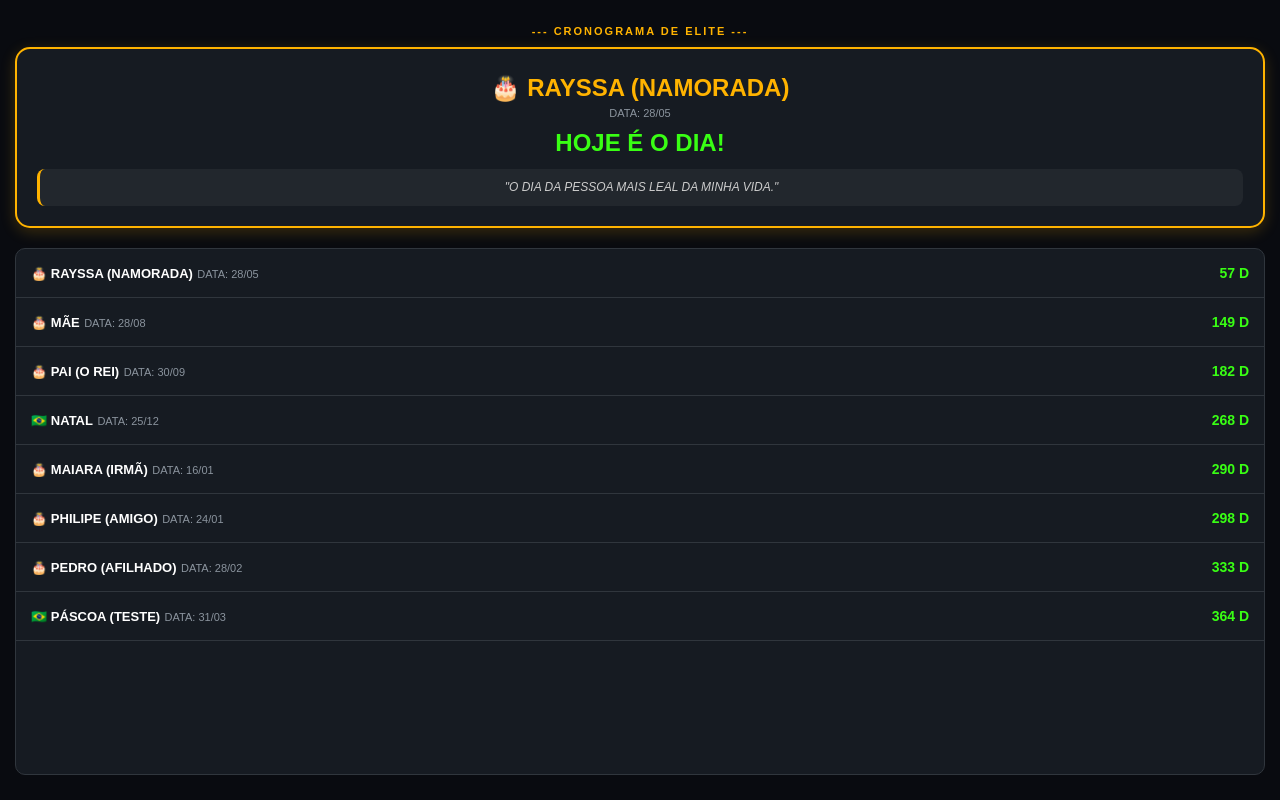
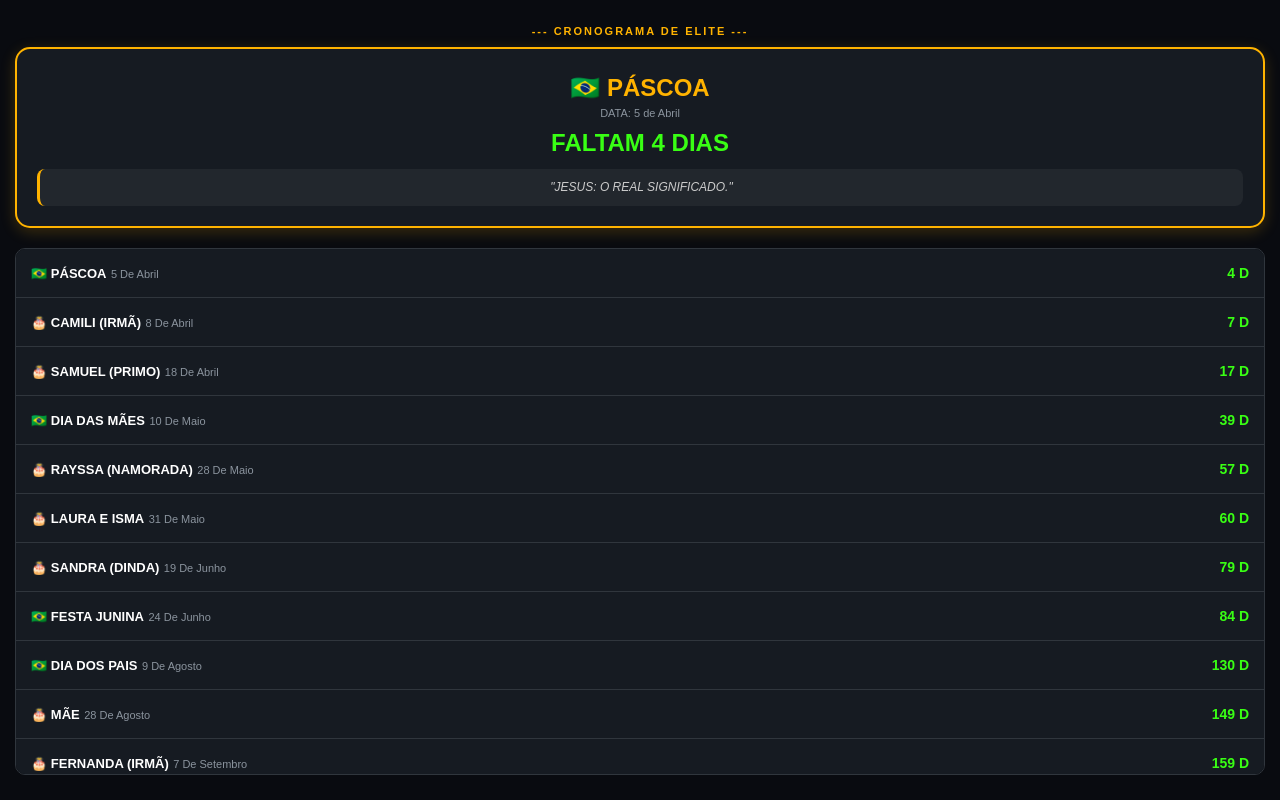
Before and after one commit to felipekoch24/ELIT_CALEND_V2_APK, a plain HTML site: page index.html in a window 1280 px wide. Drawn offline with Linux system fonts and the light colour scheme.

Commit message:
index.html

```diff
--- a/index.html
+++ b/index.html
@@ -14,38 +14,22 @@
 
         .item { display: flex; justify-content: space-between; align-items: center; padding: 15px; border-bottom: 1px solid #30363d; }
         .nome { font-size: 13px; font-weight: bold; text-transform: uppercase; color: #fff; }
-        .data-fixa { font-size: 11px; color: #8b949e; margin-top: 2px; }
+        .data-fixa { font-size: 11px; color: #8b949e; margin-top: 2px; text-transform: capitalize; }
         .dias { color: #39ff14; font-weight: bold; font-size: 14px; text-align: right; }
 
         .frase-box { margin-top: 12px; font-style: italic; color: #ccc; font-size: 12px; line-height: 1.4; background: rgba(255,255,255,0.05); padding: 10px; border-radius: 8px; text-transform: uppercase; border-left: 3px solid #FFB300; }
 
         .btn-rever { margin-top: 15px; background: #FFB300; color: #000; border: none; padding: 12px; border-radius: 8px; font-weight: bold; width: 100%; font-size: 12px; text-transform: uppercase; cursor: pointer; box-shadow: 0 0 10px rgba(255,179,0,0.4); }
 
-        /* TELA DE EVENTO ESPECIAL */
         #tela-especial {
             display: none; position: fixed; top: 0; left: 0; width: 100%; height: 100%;
             background: radial-gradient(circle, #1a0f00 0%, #000000 100%);
             z-index: 10000; flex-direction: column; justify-content: center; align-items: center; padding: 20px; text-align: center;
         }
         #tela-especial h1 { color: #FFB300; font-size: 20px; margin-bottom: 15px; text-transform: uppercase; }
-        #tela-especial p { font-size: 15px; margin-bottom: 20px; line-height: 1.5; color: #fff; font-weight: bold; text-transform: uppercase; }
+        #tela-especial p { font-size: 14px; margin-bottom: 20px; line-height: 1.5; color: #fff; font-weight: bold; text-transform: uppercase; padding: 0 10px; }
         #media-container video { width: 100%; max-width: 400px; border: 2px solid #FFB300; border-radius: 15px; }
-
-        /* BOTÃO DE FECHAR ATUALIZADO (GRANDE E VISÍVEL) */
-        .btn-fechar {
-            margin-top: 30px;
-            background: #FFB300; /* Dourado Sólido */
-            color: #000; /* Texto Preto para Contraste */
-            border: 2px solid #fff; /* Borda Branca para destacar */
-            padding: 15px 30px; /* Mais "gordinho" */
-            border-radius: 10px;
-            font-size: 14px;
-            font-weight: bold;
-            text-transform: uppercase;
-            cursor: pointer;
-            width: 90%; /* Ocupa quase a largura toda */
-            box-shadow: 0 0 20px rgba(255,179,0,0.6); /* Brilho Dourado */
-        }
+        .btn-fechar { margin-top: 30px; background: #FFB300; color: #000; border: 2px solid #fff; padding: 15px 30px; border-radius: 10px; font-size: 14px; font-weight: bold; text-transform: uppercase; cursor: pointer; width: 90%; box-shadow: 0 0 20px rgba(255,179,0,0.6); }
     </style>
 </head>
 <body>
@@ -64,17 +48,32 @@
     </div>
 
     <script>
+        const meses = ["Janeiro", "Fevereiro", "Março", "Abril", "Maio", "Junho", "Julho", "Agosto", "Setembro", "Outubro", "Novembro", "Dezembro"];
+
         const eventos = [
-            // TESTE DA PÁSCOA HOJE (31/03)
-            { n: "🇧🇷 PÁSCOA (TESTE)", d: 31, m: 3, f: "FOI POR MIM, FOI POR VOCÊ, O REAL SIGNIFICADO DA PÁSCOA.", especial: { tipo: 'video', src: 'video_pascoa.mp4', msg: 'FOI POR MIM, FOI POR VOCÊ, O REAL SIGNIFICADO DA PÁSCOA, JESUS 👑✝️' }},
-
-            // DATAS ORIGINAIS
+            // CÍRCULO DE ELITE 🎂
             { n: "🎂 MAIARA (IRMÃ)", d: 16, m: 1, f: "PONTO CENTRAL DA ELITE E LEALDADE TOTAL." },
             { n: "🎂 PHILIPE (AMIGO)", d: 24, m: 1, f: "SÓ FELIZ ANIVERSÁRIO, IGUAL ELE FEZ." },
+            { n: "🎂 DANIEL (PRIMO)", d: 11, m: 2, f: "LEMBRAR DA DATA (CONTROLE PESSOAL)." },
             { n: "🎂 PEDRO (AFILHADO)", d: 28, m: 2, f: "CUIDANDO DO FUTURO DO NOSSO AFILHADO!" },
-            { n: "🎂 RAYSSA (NAMORADA)", d: 28, m: 5, f: "O DIA DA PESSOA MAIS LEAL DA MINHA VIDA.", especial: { tipo: 'video', src: 'video_comemorativo.mp4', msg: 'PARABÉNS PELO SEU DIA MEU AMOR! ❤️❤️❤️' }},
-            { n: "🎂 MÃE", d: 28, m: 8, f: "DIA DA SUA PROGENITORA, QUEM DEU A CRIAÇÃO E PRINCÍPIOS." },
-            { n: "🎂 PAI (O REI)", d: 30, m: 9, f: "DIA DO SEU PROGENITOR, A ROCHA E FUNDAÇÃO DE TUDO." },
+            { n: "🎂 CAMILI (IRMÃ)", d: 8, m: 4, f: "AMOR COM ESTRATÉGIA. GENIOSA, MAS CALMA." },
+            { n: "🎂 SAMUEL (PRIMO)", d: 18, m: 4, f: "PRIMO PARCEIRO, BOA CONVIVÊNCIA SEMPRE." },
+            { n: "🎂 RAYSSA (NAMORADA)", d: 28, m: 5, f: "PESSOA MAIS LEAL DA MINHA VIDA.", especial: { tipo: 'video', src: 'video_comemorativo.mp4', msg: 'PARABÉNS PELO SEU DIA MEU AMOR, TUDO DE MELHOR NESSA NOVA FASE, SOU MUITO FELIZ E GRATO POR TE TER NA MINHA VIDA, TE AMO MINHA LINDA, SEGUE UM VIDEO DE ANIVER PRA VOCÊ ABAIXO🎂❤️❤️' }},
+            { n: "🎂 LAURA E ISMA", d: 31, m: 5, f: "CONTROLE DE DATAS REGISTRADO." },
+            { n: "🎂 SANDRA (DINDA)", d: 19, m: 6, f: "RETRIBUIR O PARABÉNS CONFORME RECEBIDO." },
+            { n: "🎂 MÃE", d: 28, m: 8, f: "QUEM DEU A CRIAÇÃO E OS PRINCÍPIOS DA BASE." },
+            { n: "🎂 FERNANDA (IRMÃ)", d: 7, m: 9, f: "ANIVERSÁRIO REGISTRADO (MÁ PAGADORA E INGRATA)." },
+            { n: "🎂 FELÍCIO E LETÍCIA", d: 29, m: 9, f: "RESPEITO MÁXIMO AOS AFILHADOS E PADRINHOS." },
+            { n: "🎂 PAI (O REI)", d: 30, m: 9, f: "A ROCHA, O CHEFE, O REI. SUA FUNDAÇÃO." },
+
+            // DATAS 🇧🇷
+            { n: "🇧🇷 ANO NOVO", d: 1, m: 1, f: "NOVO CICLO FOCADO NO LEGADO." },
+            { n: "🇧🇷 PÁSCOA", d: 5, m: 4, f: "JESUS: O REAL SIGNIFICADO.", especial: { tipo: 'video', src: 'video_pascoa.mp4', msg: 'FOI POR MIM, FOI POR VOCÊ, JESUS 👑✝️' }},
+            { n: "🇧🇷 DIA DAS MÃES", d: 10, m: 5, f: "HONRAR A MATRIARCA DA BASE." },
+            { n: "🇧🇷 FESTA JUNINA", d: 24, m: 6, f: "TRADIÇÃO E COMEMORAÇÃO JUNINA." },
+            { n: "🇧🇷 DIA DOS PAIS", d: 9, m: 8, f: "HONRAR O PATRIARCA E CHEFE DA BASE." },
+            { n: "🇧🇷 DIA DAS CRIANÇAS", d: 12, m: 10, f: "CUIDAR DE PEDRO, LETÍCIA E JADE." },
+            { n: "🇧🇷 FINADOS", d: 2, m: 11, f: "DIA DE RESPEITO E MEMÓRIA." },
             { n: "🇧🇷 NATAL", d: 25, m: 12, f: "UNIÃO TOTAL DO CÍRCULO DE ELITE." }
         ];
 
@@ -85,7 +84,6 @@
             document.getElementById('tela-especial').style.display = 'flex';
             document.getElementById('titulo-especial').innerText = eventoDeHoje.n;
             document.getElementById('texto-especial').innerText = eventoDeHoje.especial.msg;
-
             const container = document.getElementById('media-container');
             container.innerHTML = `<video src="${eventoDeHoje.especial.src}" id="vPlayer" controls loop autoplay playsinline preload="auto"></video>`;
             const v = document.getElementById('vPlayer');
@@ -111,17 +109,17 @@
                 if (dataEv < hoje && dataEv.toDateString() !== hoje.toDateString()) { dataEv.setFullYear(ano + 1); }
                 const diff = dataEv - hoje;
                 const dias = Math.ceil(diff / (1000 * 60 * 60 * 24));
-                const dataFormatada = (ev.d < 10 ? '0'+ev.d : ev.d) + "/" + (ev.m < 10 ? '0'+ev.m : ev.m);
+                const dataFormatada = ev.d + " de " + meses[ev.m - 1];
                 return { ...ev, dias, dataFormatada };
             }).sort((a, b) => a.dias - b.dias);
 
             const p = calculados[0];
-            const btnRever = (p.dias === 0 && p.especial) ? `<button class="btn-rever" onclick="abrirEspecial()">📺 VER VÍDEO DA PÁSCOA</button>` : '';
+            const btnRever = (p.dias === 0 && p.especial) ? `<button class="btn-rever" onclick="abrirEspecial()">📺 VER VÍDEO ESPECIAL</button>` : '';
 
             document.getElementById('destaque').innerHTML = `
                 <h2 style="margin: 5px 0; color: #FFB300;">${p.n}</h2>
                 <div style="font-size: 11px; color: #8b949e; margin-bottom: 10px;">DATA: ${p.dataFormatada}</div>
-                <div style="font-size: 24px; color: #39ff14; font-weight: bold;">HOJE É O DIA!</div>
+                <div style="font-size: 24px; color: #39ff14; font-weight: bold;">${p.dias === 0 ? 'HOJE É O DIA!' : 'FALTAM ' + p.dias + ' DIAS'}</div>
                 ${btnRever}
                 <div class="frase-box">"${p.f}"</div>
             `;
@@ -130,7 +128,7 @@
                 <div class="item">
                     <div class="info-pessoal">
                         <span class="nome">${e.n}</span>
-                        <span class="data-fixa">DATA: ${e.dataFormatada}</span>
+                        <span class="data-fixa">${e.dataFormatada}</span>
                     </div>
                     <div class="dias">${e.dias === 0 ? 'HOJE' : e.dias + ' D'}</div>
                 </div>
```
